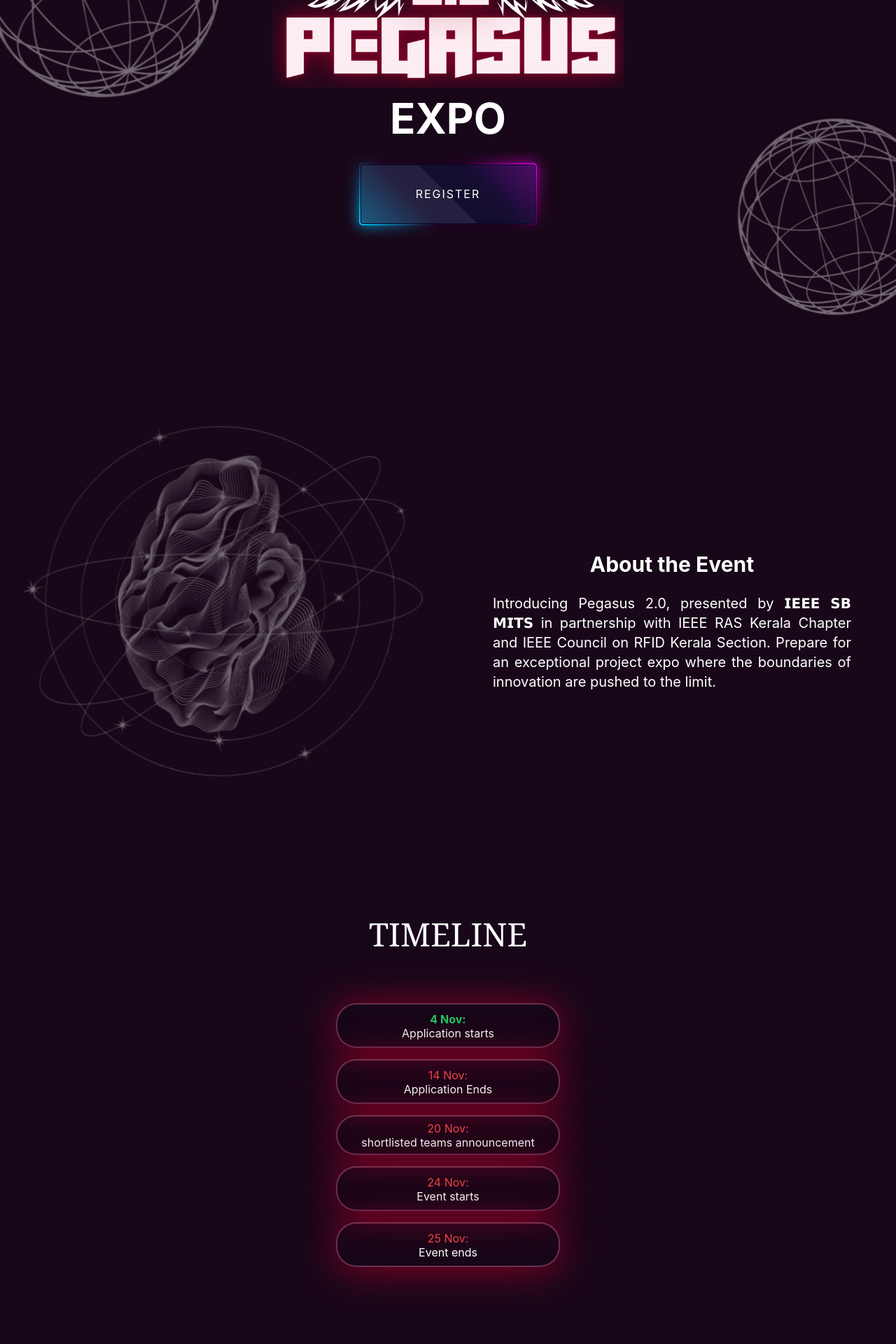
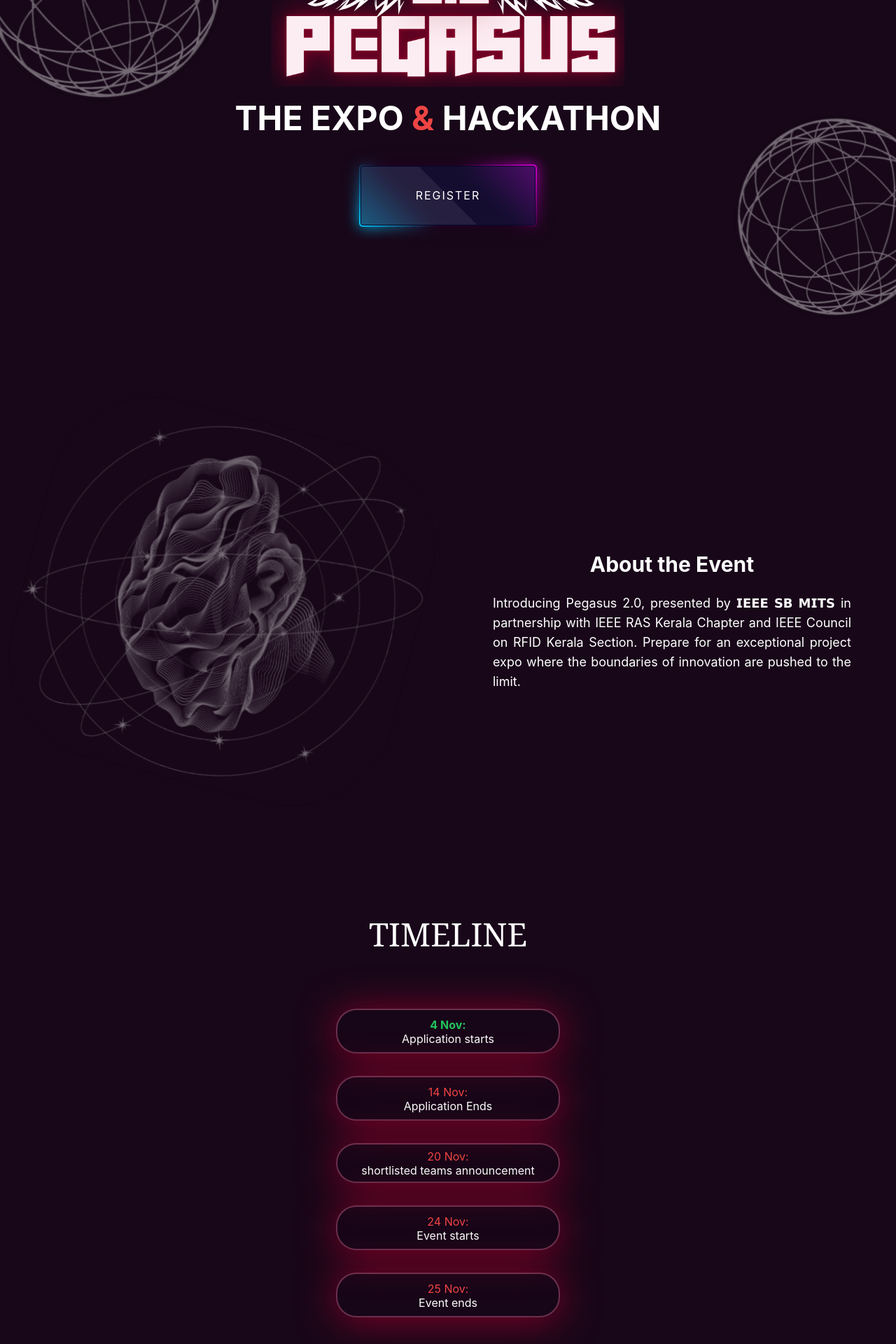
Before and after one commit to IEEE-SB-MITS/Pegasus, a React (Create React App) app: page / in a window 1280 px wide. Shown: the part 300-2220 px from the top of the page at 70% size. Built offline with nearby package versions, Linux system fonts and the light colour scheme.

Commit message:
added sponsors

```diff
--- a/src/common/HackNav.js
+++ b/src/common/HackNav.js
@@ -8,7 +8,7 @@
     { name: 'HOME', link: 'section1' },
     { name: 'TIMELINE', link: 'section3' },
     { name: 'ABOUT', link: 'section2' },
-    { name: 'GALLERY', link: 'section4' },
+    { name: 'SPONSORS', link: 'section4' },
     { name: 'CONTACT', link: 'section5' },
   ];
 
--- a/src/constants/Timeline.js
+++ b/src/constants/Timeline.js
@@ -3,11 +3,11 @@
 const Timeline = (props) => {
   return (
     <div className='h-full flex flex-col items-center w-full'>
-        <div className='h-16 w-3/5 lg:w-1/4 md:w-1/4 bg bg-yellow-50 text-white font-normal flex flex-col justify-center  text-center p-1 my-2' id='event-div'><div className='text-green-500 font-bold -m-1'>4 Nov:</div> <div>Application starts</div></div>
-        <div className='h-16 w-3/5 lg:w-1/4 md:w-1/4 bg bg-yellow-50 text-white font-normal flex flex-col justify-center  text-center p-1 my-2' id='event-div'><div className='text-red-500 -m-1'>14 Nov:</div> <div>Application Ends</div></div>
-        <div className='h-18 w-3/5 lg:w-1/4 md:w-1/4 bg bg-yellow-50 text-white font-normal flex flex-col justify-center  text-center p-1 my-2' id='event-div'><div className='text-red-500 -m-1'>20 Nov:</div> <div>shortlisted teams announcement</div></div>
-        <div className='h-16 w-3/5 lg:w-1/4 md:w-1/4 bg bg-yellow-50 text-white font-normal flex flex-col justify-center  text-center p-1 my-2' id='event-div'><div className='text-red-500 -m-1'>24 Nov:</div> <div>Event starts</div></div>
-        <div className='h-16 w-3/5 lg:w-1/4 md:w-1/4 bg bg-yellow-50 text-white font-normal flex flex-col justify-center  text-center p-1 my-2' id='event-div'><div className='text-red-500 -m-1'>25 Nov:</div> <div>Event ends</div></div>
+        <div className='h-16 w-3/5 lg:w-1/4 md:w-1/4 bg bg-yellow-50 text-white font-normal flex flex-col justify-center  text-center p-1 my-4' style={{background: "rgba(31, 1, 32, 0.01)"}} id='event-div'><div className='text-green-500 font-bold -m-1'>4 Nov:</div> <div>Application starts</div></div>
+        <div className='h-16 w-3/5 lg:w-1/4 md:w-1/4 bg bg-yellow-50 text-white font-normal flex flex-col justify-center  text-center p-1 my-4' style={{background: "rgba(31, 1, 32, 0.01)"}} id='event-div'><div className='text-red-500 -m-1'>14 Nov:</div> <div>Application Ends</div></div>
+        <div className='h-18 w-3/5 lg:w-1/4 md:w-1/4 bg bg-yellow-50 text-white font-normal flex flex-col justify-center  text-center p-1 my-4' style={{background: "rgba(31, 1, 32, 0.01)"}} id='event-div'><div className='text-red-500 -m-1'>20 Nov:</div> <div>shortlisted teams announcement</div></div>
+        <div className='h-16 w-3/5 lg:w-1/4 md:w-1/4 bg bg-yellow-50 text-white font-normal flex flex-col justify-center  text-center p-1 my-4' style={{background: "rgba(31, 1, 32, 0.01)"}} id='event-div'><div className='text-red-500 -m-1'>24 Nov:</div> <div>Event starts</div></div>
+        <div className='h-16 w-3/5 lg:w-1/4 md:w-1/4 bg bg-yellow-50 text-white font-normal flex flex-col justify-center  text-center p-1 my-4' style={{background: "rgba(31, 1, 32, 0.01)"}} id='event-div'><div className='text-red-500 -m-1'>25 Nov:</div> <div>Event ends</div></div>
     </div>
   )
 }
--- a/src/index.css
+++ b/src/index.css
@@ -185,7 +185,7 @@
 #event-div{
   border-radius: 29px;
   border: 2px solid rgba(216, 104, 149, 0.43);
-  background: rgba(31, 1, 32, 0.01);
+
   box-shadow: 0px 4px 56px 0px #870027;
   padding-top: 9px;
 }
--- a/src/pages/expo/expo.js
+++ b/src/pages/expo/expo.js
@@ -92,6 +92,17 @@
         myBtn.removeEventListener("mousemove", mousemoveHandler);
       };
     }
+
+    // Load the Devfolio script here
+    const script = document.createElement('script');
+    script.src = 'https://apply.devfolio.co/v2/sdk.js';
+    script.async = true;
+    script.defer = true;
+    document.body.appendChild(script);
+
+    return () => {
+      document.body.removeChild(script);
+    };
   }, []);
 
 
@@ -118,8 +129,8 @@
             <div id="logo">
               <img src={logo} alt="logo" className="" />
             </div>
-            <div id="text" className="text-center my-3">
-              <h1 className="text-6xl font-bold">EXPO</h1>
+            <div id="text" className="text-center my-5">
+              <h1 className="md:text-5xl text-3xl font-bold">THE EXPO <span className="text-red-500 flex md:inline-block md:flex-none justify-center">&</span> HACKATHON</h1>
             </div>
             <a href="https://docs.google.com/forms/d/e/1FAIpQLSeNyLyP_ZdXLlohgDXZWKi8IWcG7CXCWOUCbd-LENOscQIc-w/viewform?usp=sf_link" id="myRegBtn" className="m-6">
               <i></i>
@@ -127,6 +138,13 @@
               <span>REGISTER</span>
             </a>
           </div>
+
+          <div
+        className="apply-button bg-white "
+        data-hackathon-slug="YOUR-HACKATHON-SLUG"
+        data-button-theme="dark"
+        style={{ height: '444px', width: '312px' }}
+      > hello</div>
         </div>
 
       </section>
@@ -148,7 +166,7 @@
             className="w-1/2 h-full md:p-10 p-0 flex flex-col justify-center"
           >
             <h1 className="text-3xl font-bold text-center">About the Event</h1>
-            <div className="my-6 md:px-6  md:text-xl text-sm text-justify">
+            <div className="my-6 md:px-6 px-0 md:text-lg text-sm text-justify">
             Introducing Pegasus 2.0, presented by 𝗜𝗘𝗘𝗘 𝗦𝗕 𝗠𝗜𝗧𝗦 in partnership with IEEE RAS Kerala Chapter and IEEE Council on RFID Kerala Section. Prepare for an exceptional project expo where the boundaries of innovation are pushed to the limit.
              {" "}
             </div>
@@ -164,10 +182,21 @@
 
       <section className={`h-screen ${styles.expoColor} ${styles.flexCenter} flex-col relative`} id="section3">
         <div className="event-heading mb-10">TIMELINE</div>
-        <Timeline eventname= "event starting"/>
+        <Timeline />
       </section>
       <section className={`h-screen ${styles.expoColor} flex  flex-col items-center`}>
         <h1 className="event-heading">OUR SPONSORS</h1>
+        <div className="relative h-full w-full px-10 md:p-0 lg:p-0 overflow-hidden">
+          <img
+            src={ball}
+            alt=""
+            className="absolute h-[40%] md:h-full lg:h-3/5 -top-5 -right-12 spinner"
+          />
+          <img
+            src={ball}
+            alt=""
+            className="absolute h-[40%] md:h-1/2 lg:h-[60%]  -left-10 bottom-4 spinner"
+          />
        <div className="h-full w-full flex flex-col justify-center">
         <div className="flex flex-col md:flex-row  h-1/2 w-full items-center justify-center">
           <img src={devfolio} alt="" className="h-[10%] md:h-[20%] my-7 md:my-0 mx-7"/>
@@ -176,6 +205,7 @@
         <div className="flex h-1/4 w-full items-start justify-center">
           <img src={polygon} alt="" className="h-[20%] md:h-[40%]"/>
         </div>
+       </div>
        </div>
       </section>
       <section
@@ -221,7 +251,8 @@
       </section>
       <section className={`h-[20vh] w-full ${styles.expoColor}`}   >
       </section>
-    </div>
+
+       </div>
   );
 };
 
```
